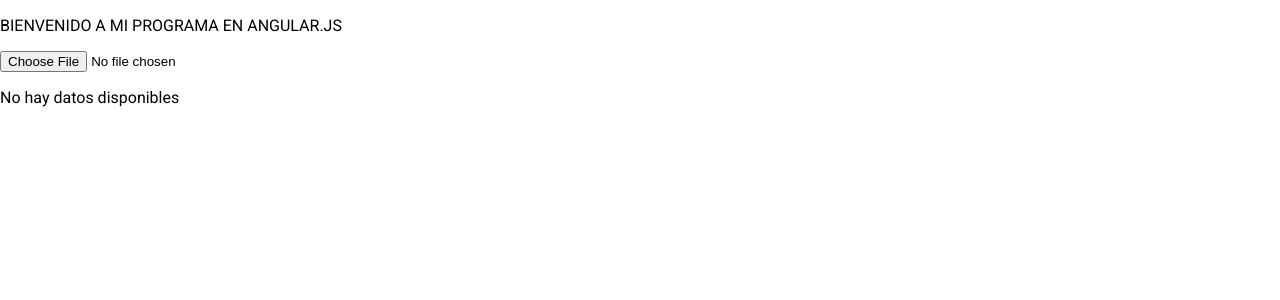
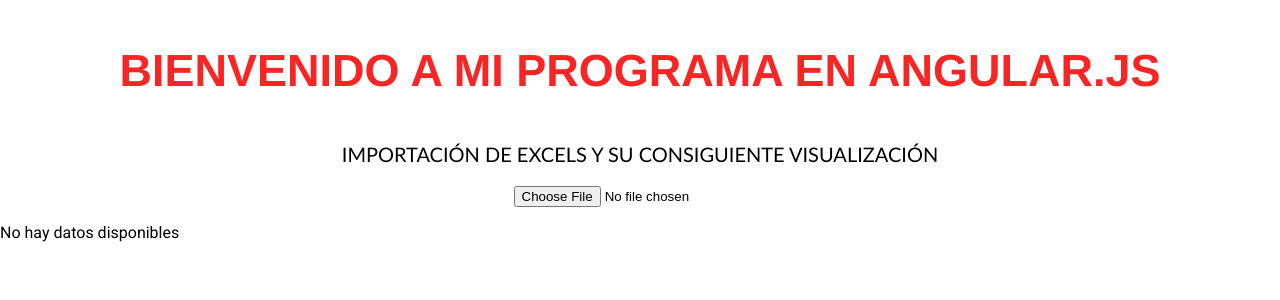
Before and after one commit to JLD2025/Import-excel, an Angular app: page / in a window 1280 px wide. Shown: the top 300 px of the page. Built offline with nearby package versions, Linux system fonts and the light colour scheme.

Commit message:
Another change in my branch

```diff
--- a/src/app/excel-importer/excel-importer.component.html
+++ b/src/app/excel-importer/excel-importer.component.html
@@ -1,4 +1,5 @@
-<p>BIENVENIDO A MI PROGRAMA EN ANGULAR.JS</p>
+<p class="title">BIENVENIDO A MI PROGRAMA EN ANGULAR.JS</p>
+<p class="subtitle">IMPORTACIÓN DE EXCELS Y SU CONSIGUIENTE VISUALIZACIÓN</p>
 
 <input type="file" (change)="onFileChange($event)" accept=".xls,.xlsx"/>
 
--- a/src/styles.css
+++ b/src/styles.css
@@ -2,6 +2,27 @@
 
 html, body { height: 100%; }
 body { margin: 0; font-family: Roboto, "Helvetica Neue", sans-serif; }
+
+.title{
+    font-size: 45px;
+    font-family:'Franklin Gothic Medium', 'Arial Narrow', Arial, sans-serif;
+    font-weight: bold;
+    color: #f70303dd;
+    text-align: center;
+}
+
+.subtitle{
+    font-size: 20px;
+    font-family: 'Gill Sans', 'Gill Sans MT', Calibri, 'Trebuchet MS', sans-serif;
+    font-weight: 100;
+    color: black;
+    text-align: center;
+}
+
+input{
+    display: block;
+    margin: 0 auto;
+}
 
 .styles {
     margin: 30px auto; /* Centra la tabla horizontalmente y le da margen */
```
